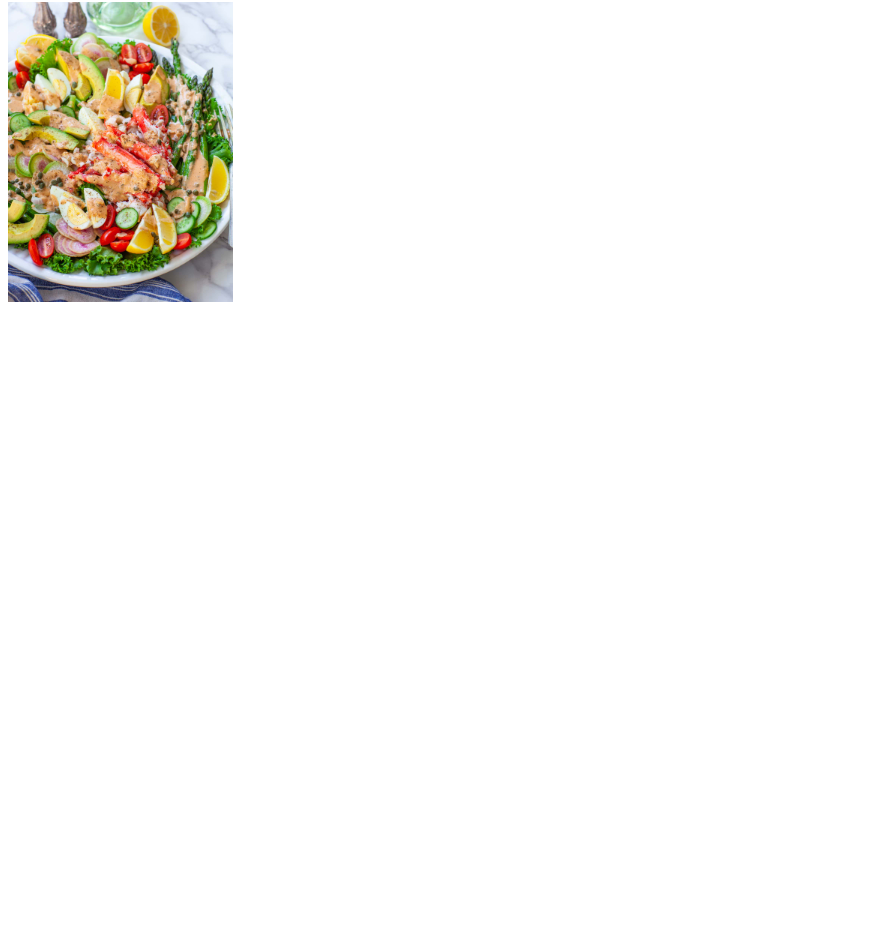
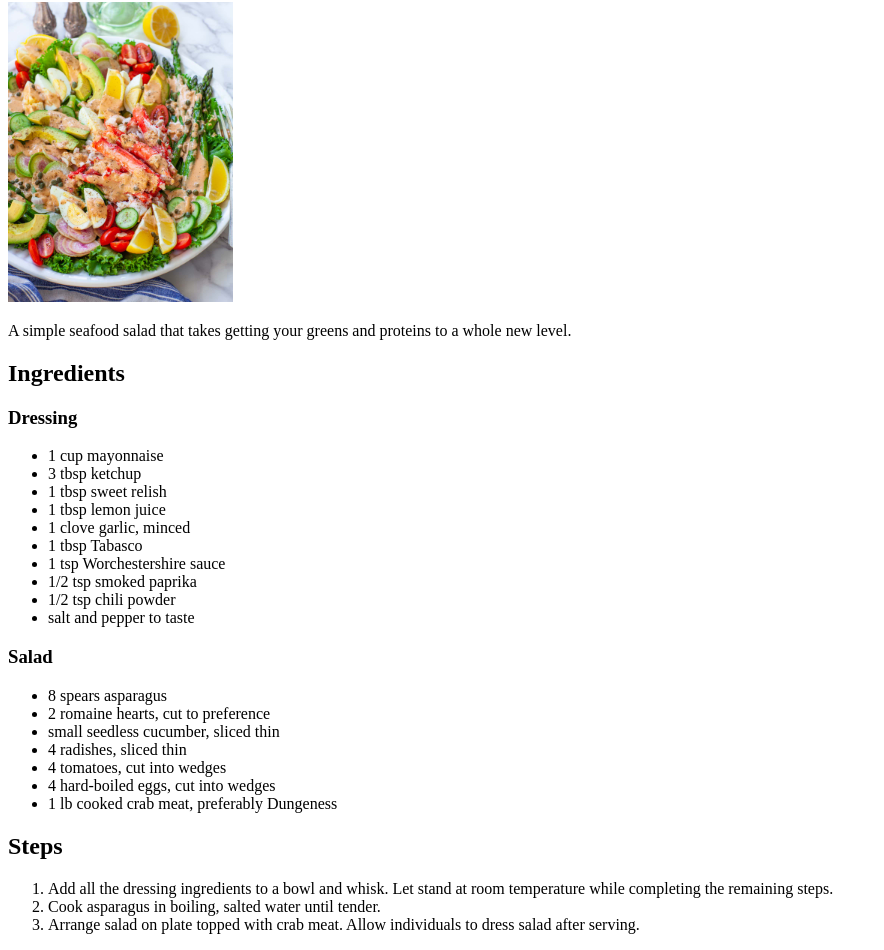
Before and after one commit to ChristyOwen/odin-recipes, a plain HTML site: page recipes/CrabLouieSalad.html in a window 1280 px wide. Shown: the part 78-1028 px from the top of the page, without its empty margins (0-884 px from the left). Before the commit the page ends 800 px from the top, so only its background shows below. Drawn offline with Linux system fonts and the light colour scheme.

Commit message:
Complete CrabLouieSalad page

```diff
--- a/recipes/CrabLouieSalad.html
+++ b/recipes/CrabLouieSalad.html
@@ -8,5 +8,43 @@
 <body>
     <h1>Crab Louie Salad</h1>
     <img src="../images/CrabLouie.jpg" alt="well-plated seafood salad" height="300">
+    <p>
+        A simple seafood salad that takes getting your greens and
+        proteins to a whole new level.
+    </p>
+    <h2>Ingredients</h2>
+    <h3>Dressing</h3>
+    <ul>
+        <li>1 cup mayonnaise</li>
+        <li>3 tbsp ketchup</li>
+        <li>1 tbsp sweet relish</li>
+        <li>1 tbsp lemon juice</li>
+        <li>1 clove garlic, minced</li>
+        <li>1 tbsp Tabasco</li>
+        <li>1 tsp Worchestershire sauce</li>
+        <li>1/2 tsp smoked paprika</li>
+        <li>1/2 tsp chili powder</li>
+        <li>salt and pepper to taste</li>
+       </ul>
+       <h3>Salad</h3>
+       <ul>
+        <li>8 spears asparagus</li>
+        <li>2 romaine hearts, cut to preference</li>
+        <li>small seedless cucumber, sliced thin</li>
+        <li>4 radishes, sliced thin</li>
+        <li>4 tomatoes, cut into wedges</li>
+        <li>4 hard-boiled eggs, cut into wedges</li>
+        <li>1 lb cooked crab meat, preferably Dungeness</li>
+       </ul>
+       <h2>Steps</h2>
+   <ol>
+    <li>Add all the dressing ingredients to a bowl and whisk. Let
+        stand at room temperature while completing the remaining steps.
+    </li>
+    <li>Cook asparagus in boiling, salted water until tender.</li>
+    <li>Arrange salad on plate topped with crab meat. Allow
+        individuals to dress salad after serving.
+    </li>
+   </ol>
 </body>
 </html>
```
